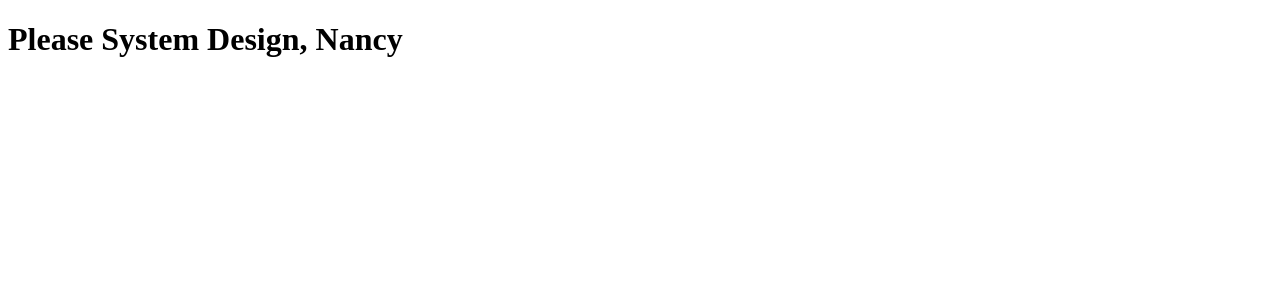
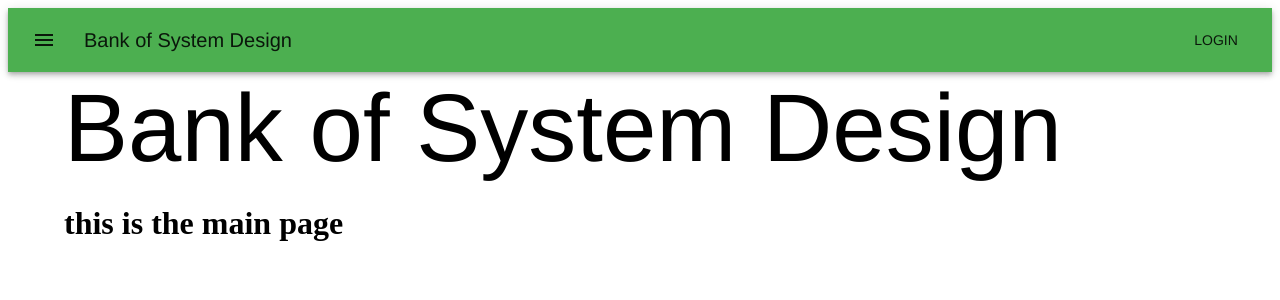
Before and after one commit to JHT-App/JHT-App, a React app: page / in a window 1280 px wide. Shown: the top 300 px of the page. Built offline with nearby package versions, Linux system fonts and the light colour scheme.

Commit message:
Sets up material ui and main page to add convenient syltes and components
- Creates a theme to go with the design, just with fake values
- Renames component dir to components
- Adds pages folder for the two pages and router to link within

```diff
--- a/package.json
+++ b/package.json
@@ -23,12 +23,18 @@
     "@babel/preset-react": "^7.25.9",
     "babel-loader": "^9.2.1",
     "concurrently": "^9.1.0",
+    "css-loader": "^7.1.2",
     "html-webpack-plugin": "^5.6.3",
+    "style-loader": "^4.0.0",
     "webpack": "^5.96.1",
     "webpack-cli": "^5.1.4",
     "webpack-dev-server": "^5.1.0"
   },
   "dependencies": {
+    "@emotion/react": "^11.13.3",
+    "@emotion/styled": "^11.13.0",
+    "@mui/icons-material": "^6.1.6",
+    "@mui/material": "^6.1.6",
     "cors": "^2.8.5",
     "express": "^4.21.1",
     "react": "^18.3.1",
--- a/src/App.jsx
+++ b/src/App.jsx
@@ -1,15 +1,16 @@
-import React from 'react';
-import { BrowserRouter as Router, Route, Routes } from 'react-router-dom';
-import Main from './component/Main.jsx';
-
+import React from "react";
+import { BrowserRouter as Router, Route, Routes } from "react-router-dom";
+import { ThemeProvider } from "@emotion/react";
+import theme from "./theme/theme";
+import MainPage from "./pages/MainPage";
 export default function App() {
   return (
-    <>
+    <ThemeProvider theme={theme}>
       <Router>
         <Routes>
-          <Route path='/' element={<Main />}></Route>
+          <Route path="/" element={<MainPage />}></Route>
         </Routes>
       </Router>
-    </>
+    </ThemeProvider>
   );
 }
--- /dev/null
+++ b/src/components/Header.jsx
@@ -0,0 +1,36 @@
+import React from "react";
+import AppBar from "@mui/material/AppBar";
+import Box from "@mui/material/Box";
+import Toolbar from "@mui/material/Toolbar";
+import Typography from "@mui/material/Typography";
+import Button from "@mui/material/Button";
+import IconButton from "@mui/material/IconButton";
+import MenuIcon from "@mui/icons-material/Menu";
+
+function ButtonAppBar() {
+  return (
+    <Box sx={{ flexGrow: 1 }}>
+      <AppBar position="static">
+        <Toolbar>
+          <IconButton
+            size="large"
+            edge="start"
+            color="inherit"
+            aria-label="menu"
+            sx={{ mr: 2 }}
+          >
+            <MenuIcon />
+          </IconButton>
+          <Typography variant="h6" component="div" sx={{ flexGrow: 1 }}>
+            Bank of System Design
+          </Typography>
+          <Button color="inherit">Login</Button>
+        </Toolbar>
+      </AppBar>
+    </Box>
+  );
+}
+
+export default function Header() {
+  return <ButtonAppBar />;
+}
--- /dev/null
+++ b/src/pages/MainPage.jsx
@@ -0,0 +1,30 @@
+import React from "react";
+import Header from "../components/Header";
+import "./style";
+
+import CssBaseline from "@mui/material/CssBaseline";
+import Box from "@mui/material/Box";
+import Container from "@mui/material/Container";
+import { Typography } from "@mui/material";
+
+// export default function FixedContainer() {
+//   return (
+
+//   );
+// }
+const MainPage = () => {
+  return (
+    <>
+      <Header />
+
+      <Container fixed>
+        <Typography variant="h1" component="h2">
+          Bank of System Design
+        </Typography>
+        <h1>this is the main page</h1>
+      </Container>
+    </>
+  );
+};
+
+export default MainPage;
--- /dev/null
+++ b/src/theme/theme.js
@@ -0,0 +1,24 @@
+import React from "react";
+import { ThemeProvider, createTheme } from "@mui/material";
+
+const theme = createTheme({
+  palette: {
+    primary: {
+      main: "#4caf50",
+    },
+    secondary: {
+      main: "#ff9800",
+    },
+    background: {
+      default: "#f4f4f9",
+    },
+    text: {
+      primary: "#999",
+    },
+  },
+  typography: {
+    fontFamily: "Helvetica, Arial, sans-serif",
+  },
+});
+
+export default theme;
--- a/webpack.config.js
+++ b/webpack.config.js
@@ -1,46 +1,48 @@
-const webpack = require('webpack');
-const path = require('path');
-const HtmlWebpackPlugin = require('html-webpack-plugin');
+const webpack = require("webpack");
+const path = require("path");
+const HtmlWebpackPlugin = require("html-webpack-plugin");
 
 module.exports = {
-  entry: ['./index.js'],
-  mode: 'development',
+  entry: ["./index.js"],
+  mode: "development",
 
   output: {
-    path: path.resolve(__dirname, 'dist'),
-    filename: 'bundle.js',
+    path: path.resolve(__dirname, "dist"),
+    filename: "bundle.js",
   },
 
   devServer: {
     static: {
-      directory: path.join(__dirname, 'dist'),
+      directory: path.join(__dirname, "dist"),
     },
     port: 8080,
     hot: true,
     historyApiFallback: true,
   },
-
+  resolve: {
+    extensions: [".js", ".jsx", ".css"],
+  },
   module: {
     rules: [
       {
         test: /\.(js|jsx)$/,
         exclude: /node_modules/,
         use: {
-          loader: 'babel-loader',
+          loader: "babel-loader",
           options: {
-            presets: ['@babel/preset-env', '@babel/preset-react'],
+            presets: ["@babel/preset-env", "@babel/preset-react"],
           },
         },
       },
       {
-        test: /\.scss$/i,
-        use: ['style-loader', 'css-loader', 'sass-loader'],
+        test: /\.css$/i,
+        use: ["style-loader", "css-loader"],
       },
     ],
   },
   plugins: [
     new HtmlWebpackPlugin({
-      template: 'index.html',
+      template: "index.html",
     }),
   ],
 };
```
Also changed, not shown: src/components/Main.jsx (renamed from src/component/Main.jsx), src/pages/style.css (added), 2 other files (tests, documents, lock files or other folders).
